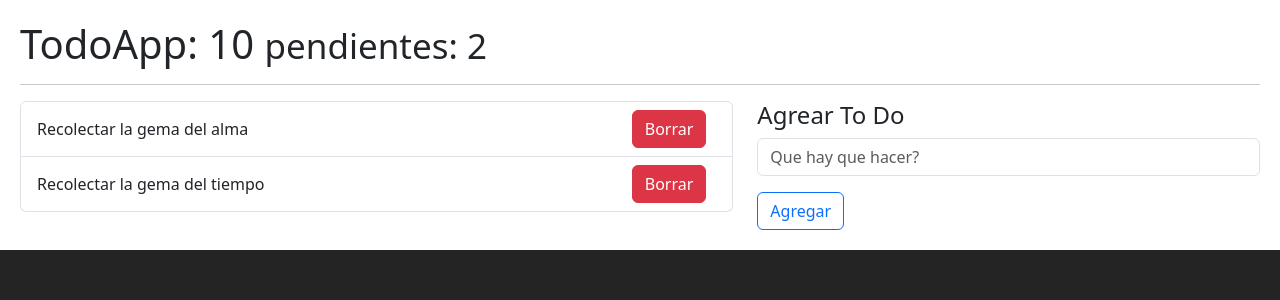
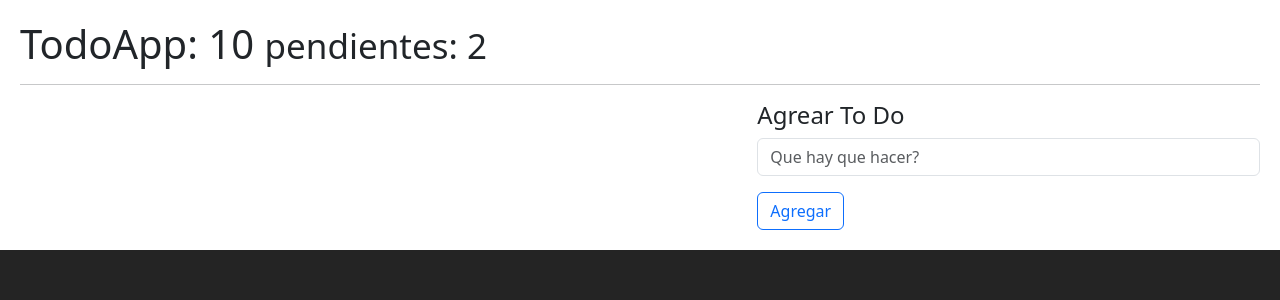
Before and after one commit to yosassenav/hooks-app, a React (Vite) app: page / in a window 1280 px wide. Shown: the top 300 px of the page. Built offline with nearby package versions, Linux system fonts and the light colour scheme.

Commit message:
storing the todos in localStorage using useEffect hook

```diff
--- a/src/08-useReducer/TodoApp.jsx
+++ b/src/08-useReducer/TodoApp.jsx
@@ -1,22 +1,31 @@
-import { useReducer } from "react"
+import { useEffect, useReducer } from "react"
 import { todoReducer } from "./todoReducer";
 import { TodoList } from "./TodoList";
 import { TodoAdd } from "./TodoAdd";
 
-const initialtodo = [{
-    id: new Date().getTime(),
-    description: 'Recolectar la gema del alma',
-    done: false,
-},
-{
-    id: new Date().getTime() * 3,
-    description: 'Recolectar la gema del tiempo',
-    done: false,
-}
+const initialtodo = [
+// {
+//     id: new Date().getTime() * 3,
+//     description: 'Recolectar la gema del tiempo',
+//     done: false,
+// }
 ]
 
 export const TodoApp = () =>{
-    const [todos, dispatch] = useReducer(todoReducer, initialtodo);
+const init = () => {
+    return JSON.parse(localStorage.getItem('todos')) || [];
+}
+
+    const [todos, dispatch] = useReducer(todoReducer, initialtodo, init);
+
+    /**the useEffect is for storing all the data
+     *  or todos in the localStorage and in order to store the
+     * data  we need to stringify it because localStorage only accepts strings */
+
+    useEffect(()=>{
+        localStorage.setItem('todos', JSON.stringify(todos));
+    },[todos])
+
 
     const handleNewTodo = (todo) => {
         const action = {
```
